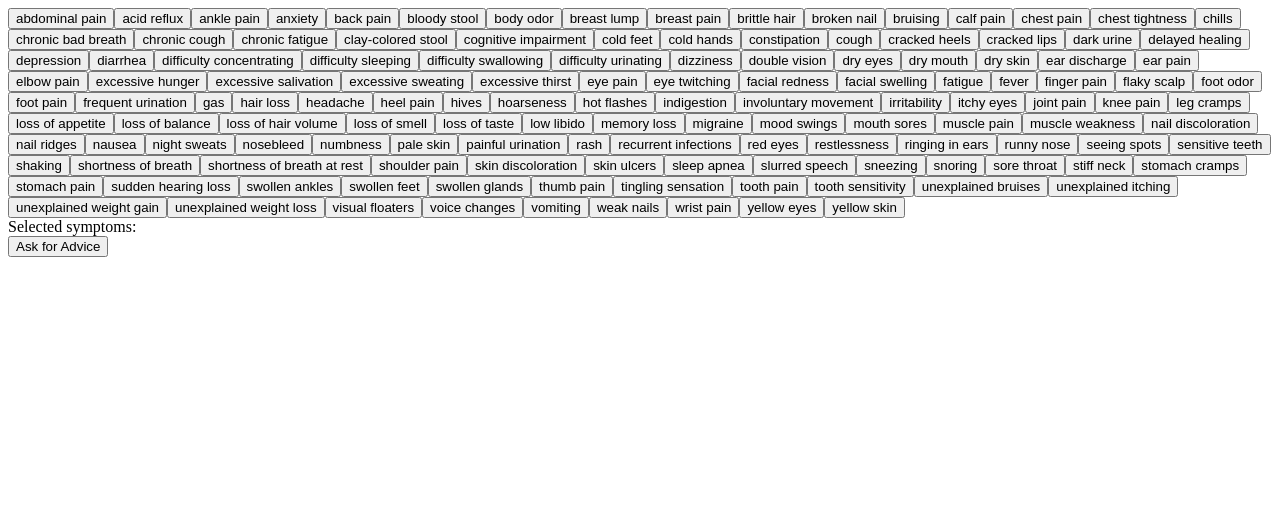
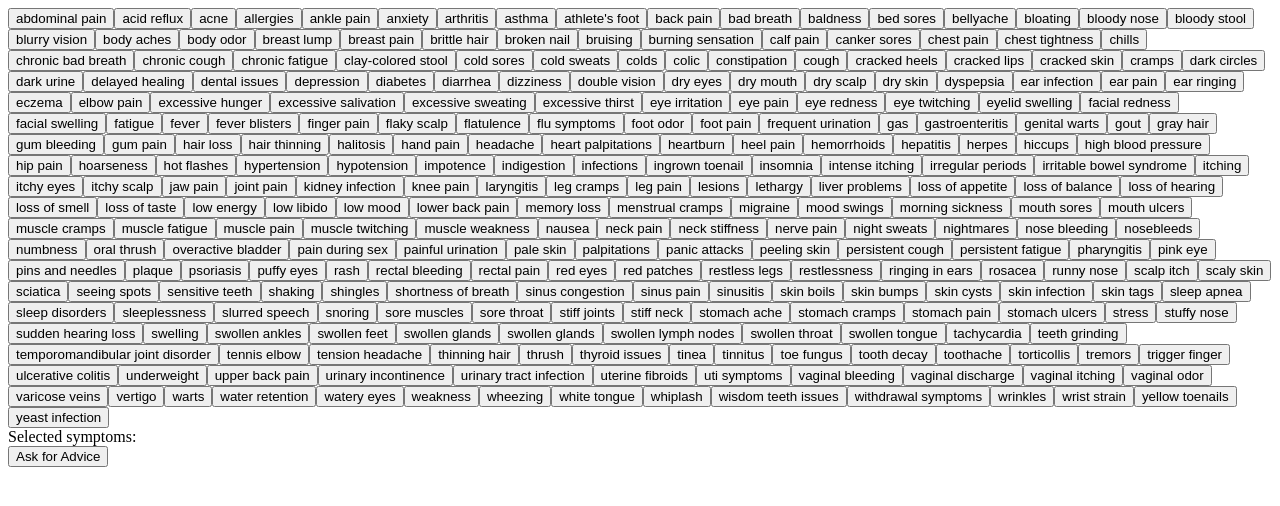
Before and after one commit to stens0n/ai_med, a website: page index.html in a window 1280 px wide. Drawn offline with Linux system fonts and the light colour scheme.

Commit message:
medical keyword update

```diff
--- a/index.html
+++ b/index.html
@@ -14,19 +14,34 @@
 
 <script>
   const medicalKeywords =  [
-    'abdominal pain',
+  'abdominal pain',
     'acid reflux',
+    'acne',
+    'allergies',
     'ankle pain',
     'anxiety',
+    'arthritis',
+    'asthma',
+    'athlete\'s foot',
     'back pain',
+    'bad breath',
+    'baldness',
+    'bed sores',
+    'bellyache',
+    'bloating',
+    'bloody nose',
     'bloody stool',
+    'blurry vision',
+    'body aches',
     'body odor',
     'breast lump',
     'breast pain',
     'brittle hair',
     'broken nail',
     'bruising',
+    'burning sensation',
     'calf pain',
+    'canker sores',
     'chest pain',
     'chest tightness',
     'chills',
@@ -34,119 +49,240 @@
     'chronic cough',
     'chronic fatigue',
     'clay-colored stool',
-    'cognitive impairment',
-    'cold feet',
-    'cold hands',
+    'cold sores',
+    'cold sweats',
+    'colds',
+    'colic',
     'constipation',
     'cough',
     'cracked heels',
     'cracked lips',
+    'cracked skin',
+    'cramps',
+    'dark circles',
     'dark urine',
     'delayed healing',
+    'dental issues',
     'depression',
+    'diabetes',
     'diarrhea',
-    'difficulty concentrating',
-    'difficulty sleeping',
-    'difficulty swallowing',
-    'difficulty urinating',
     'dizziness',
     'double vision',
     'dry eyes',
     'dry mouth',
+    'dry scalp',
     'dry skin',
-    'ear discharge',
+    'dyspepsia',
+    'ear infection',
     'ear pain',
+    'ear ringing',
+    'eczema',
     'elbow pain',
     'excessive hunger',
     'excessive salivation',
     'excessive sweating',
     'excessive thirst',
+    'eye irritation',
     'eye pain',
+    'eye redness',
     'eye twitching',
+    'eyelid swelling',
     'facial redness',
     'facial swelling',
     'fatigue',
     'fever',
+    'fever blisters',
     'finger pain',
     'flaky scalp',
+    'flatulence',
+    'flu symptoms',
     'foot odor',
     'foot pain',
     'frequent urination',
     'gas',
+    'gastroenteritis',
+    'genital warts',
+    'gout',
+    'gray hair',
+    'gum bleeding',
+    'gum pain',
     'hair loss',
+    'hair thinning',
+    'halitosis',
+    'hand pain',
     'headache',
+    'heart palpitations',
+    'heartburn',
     'heel pain',
-    'hives',
+    'hemorrhoids',
+    'hepatitis',
+    'herpes',
+    'hiccups',
+    'high blood pressure',
+    'hip pain',
     'hoarseness',
     'hot flashes',
+    'hypertension',
+    'hypotension',
+    'impotence',
     'indigestion',
-    'involuntary movement',
-    'irritability',
+    'infections',
+    'ingrown toenail',
+    'insomnia',
+    'intense itching',
+    'irregular periods',
+    'irritable bowel syndrome',
+    'itching',
     'itchy eyes',
+    'itchy scalp',
+    'jaw pain',
     'joint pain',
+    'kidney infection',
     'knee pain',
+    'laryngitis',
     'leg cramps',
+    'leg pain',
+    'lesions',
+    'lethargy',
+    'liver problems',
     'loss of appetite',
     'loss of balance',
-    'loss of hair volume',
+    'loss of hearing',
     'loss of smell',
     'loss of taste',
+    'low energy',
     'low libido',
+    'low mood',
+    'lower back pain',
     'memory loss',
+    'menstrual cramps',
     'migraine',
     'mood swings',
+    'morning sickness',
     'mouth sores',
+    'mouth ulcers',
+    'muscle cramps',
+    'muscle fatigue',
     'muscle pain',
+    'muscle twitching',
     'muscle weakness',
-    'nail discoloration',
-    'nail ridges',
     'nausea',
+    'neck pain',
+    'neck stiffness',
+    'nerve pain',
     'night sweats',
-    'nosebleed',
+    'nightmares',
+    'nose bleeding',
+    'nosebleeds',
     'numbness',
+    'oral thrush',
+    'overactive bladder',
+    'pain during sex',
+    'painful urination',
     'pale skin',
-    'painful urination',
+    'palpitations',
+    'panic attacks',
+    'peeling skin',
+    'persistent cough',
+    'persistent fatigue',
+    'pharyngitis',
+    'pink eye',
+    'pins and needles',
+    'plaque',
+    'psoriasis',
+    'puffy eyes',
     'rash',
-    'recurrent infections',
+    'rectal bleeding',
+    'rectal pain',
     'red eyes',
+    'red patches',
+    'restless legs',
     'restlessness',
     'ringing in ears',
+    'rosacea',
     'runny nose',
+    'scalp itch',
+    'scaly skin',
+    'sciatica',
     'seeing spots',
     'sensitive teeth',
     'shaking',
+    'shingles',
     'shortness of breath',
-    'shortness of breath at rest',
-    'shoulder pain',
-    'skin discoloration',
-    'skin ulcers',
+    'sinus congestion',
+    'sinus pain',
+    'sinusitis',
+    'skin boils',
+    'skin bumps',
+    'skin cysts',
+    'skin infection',
+    'skin tags',
     'sleep apnea',
+    'sleep disorders',
+    'sleeplessness',
     'slurred speech',
-    'sneezing',
     'snoring',
+    'sore muscles',
     'sore throat',
+    'stiff joints',
     'stiff neck',
+    'stomach ache',
     'stomach cramps',
     'stomach pain',
+    'stomach ulcers',
+    'stress',
+    'stuffy nose',
     'sudden hearing loss',
+    'swelling',
     'swollen ankles',
     'swollen feet',
     'swollen glands',
-    'thumb pain',
-    'tingling sensation',
-    'tooth pain',
-    'tooth sensitivity',
-    'unexplained bruises',
-    'unexplained itching',
-    'unexplained weight gain',
-    'unexplained weight loss',
-    'visual floaters',
-    'voice changes',
-    'vomiting',
-    'weak nails',
-    'wrist pain',
-    'yellow eyes',
-    'yellow skin'
+    'swollen glands',
+    'swollen lymph nodes',
+    'swollen throat',
+    'swollen tongue',
+    'tachycardia',
+    'teeth grinding',
+    'temporomandibular joint disorder',
+    'tennis elbow',
+    'tension headache',
+    'thinning hair',
+    'thrush',
+    'thyroid issues',
+    'tinea',
+    'tinnitus',
+    'toe fungus',
+    'tooth decay',
+    'toothache',
+    'torticollis',
+    'tremors',
+    'trigger finger',
+    'ulcerative colitis',
+    'underweight',
+    'upper back pain',
+    'urinary incontinence',
+    'urinary tract infection',
+    'uterine fibroids',
+    'uti symptoms',
+    'vaginal bleeding',
+    'vaginal discharge',
+    'vaginal itching',
+    'vaginal odor',
+    'varicose veins',
+    'vertigo',
+    'warts',
+    'water retention',
+    'watery eyes',
+    'weakness',
+    'wheezing',
+    'white tongue',
+    'whiplash',
+    'wisdom teeth issues',
+    'withdrawal symptoms',
+    'wrinkles',
+    'wrist strain',
+    'yellow toenails',
+    'yeast infection'
 ];
 
   // Create buttons dynamically
```
Also changed, not shown: med.js (+173 -37 lines).
